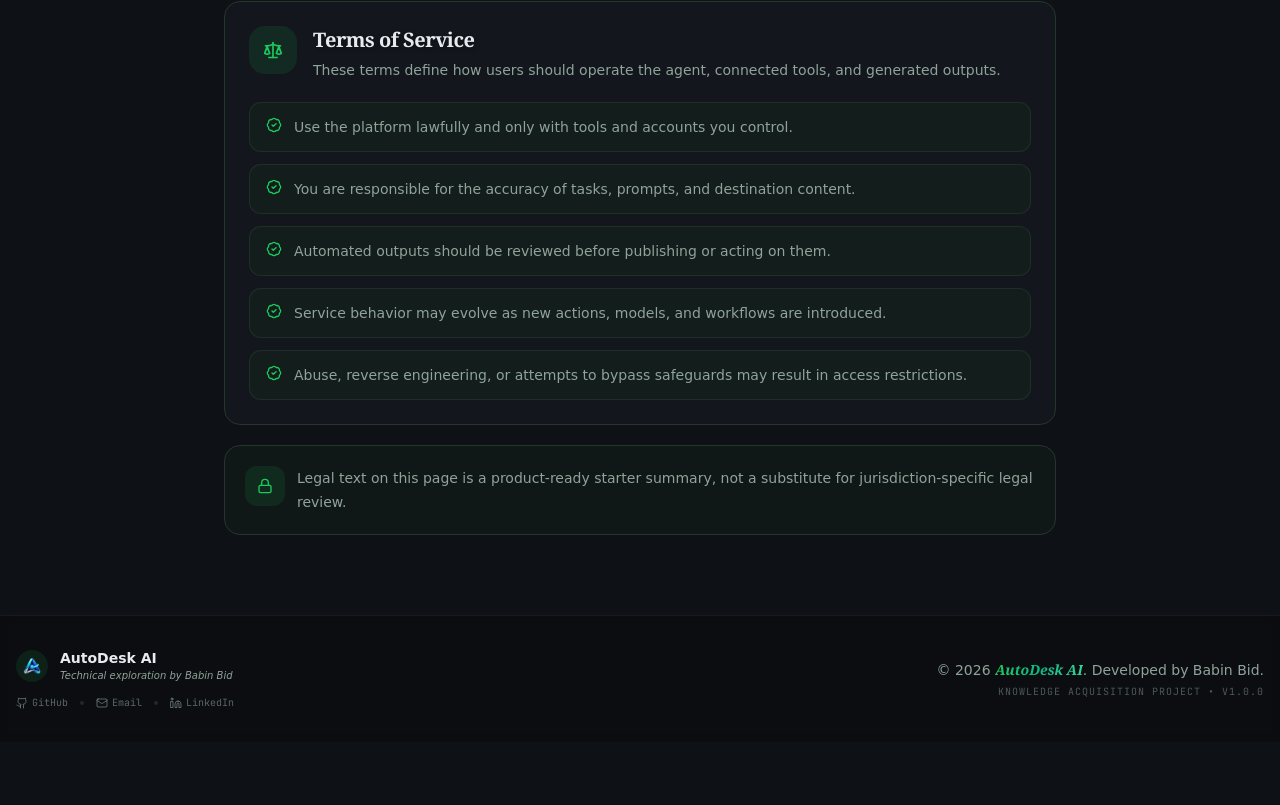
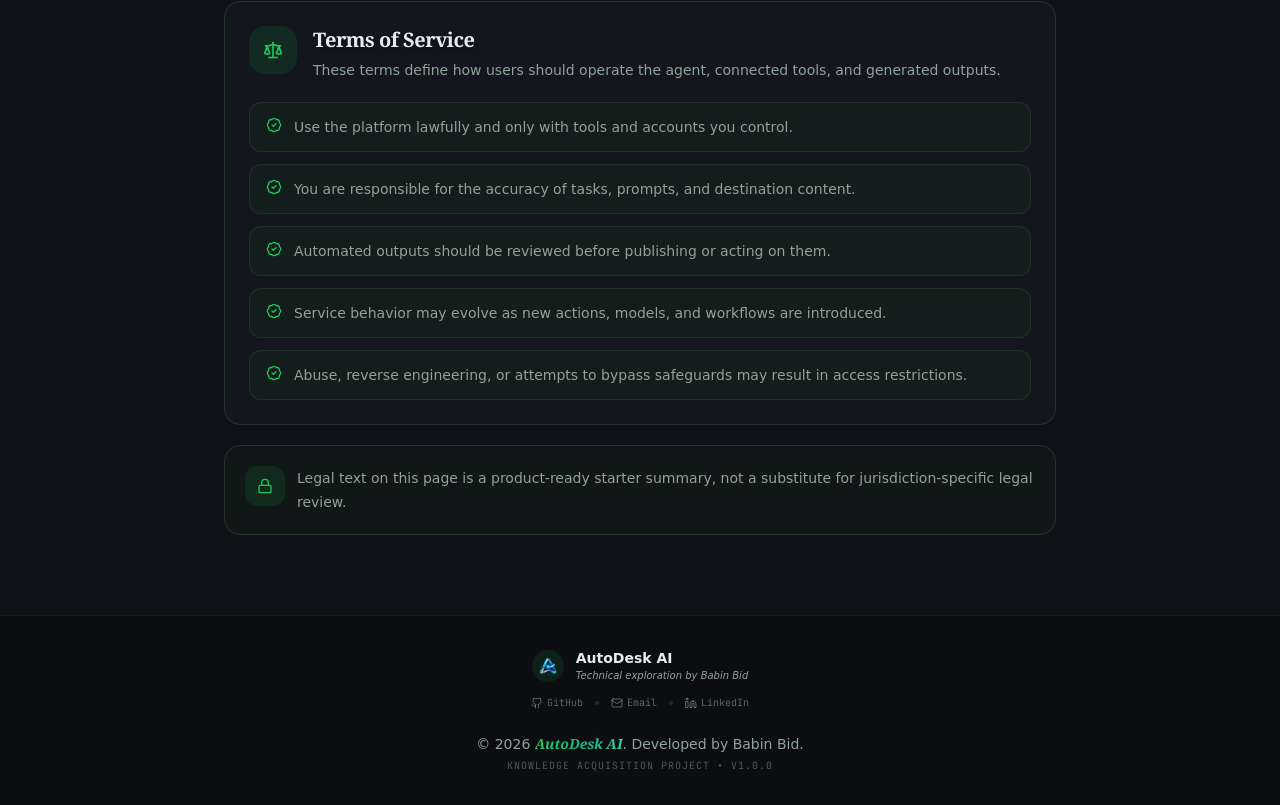
Before and after one commit to KGFCH2/AutoDesk-AI, a React (Vite) app: page /terms in a window 1280 px wide. Shown: the part 316-1121 px from the top of the page. Before the commit the page ends 1058 px from the top, so only its background shows below. Built offline with nearby package versions, Linux system fonts and the light colour scheme; the HTML template or start-up script is replaced by a standard one.

Commit message:
Centered footer branding and added ScrollToTop component for seamless navigation

```diff
--- a/src/components/Layout.tsx
+++ b/src/components/Layout.tsx
@@ -3,6 +3,7 @@ import { Bot, FileText, Github, HelpCircle, LayoutDashboard, Linkedin, Mail, Men
 import { cn } from "@/lib/utils";
 import { motion, AnimatePresence } from "framer-motion";
 import { useState } from "react";
+import { ScrollToTop } from "./ui/scroll-to-top";
 
 const navItems = [
   { to: "/", label: "Dashboard", icon: LayoutDashboard },
@@ -17,6 +18,7 @@ export function Layout({ children }: { children: React.ReactNode }) {
 
   return (
     <div className="min-h-screen flex flex-col bg-background selection:bg-primary/30">
+      <ScrollToTop />
       {/* Navigation */}
       <motion.nav
         initial={{ y: -100 }}
@@ -116,20 +118,20 @@ export function Layout({ children }: { children: React.ReactNode }) {
 
       {/* Footer */}
       <footer className="w-full border-t border-white/5 bg-black/20 backdrop-blur-sm mt-auto py-8 group/footer">
-        <div className="container mx-auto px-4 flex flex-col md:flex-row items-center justify-between gap-6">
-          <div className="flex flex-col gap-1">
-            <div className="flex items-center space-x-3">
+        <div className="container mx-auto px-4 flex flex-col items-center gap-6">
+          <div className="flex flex-col items-center gap-1 text-center">
+            <div className="flex items-center space-x-3 justify-center">
               <div className="p-1 rounded-lg bg-primary/10 transition-all duration-300 group-hover/footer:bg-primary/20 group-hover/footer:scale-110">
                 <img src="/Favicon.png" alt="AutoDesk AI" className="h-6 w-6 transition-all duration-500 group-hover/footer:rotate-[360deg]" />
               </div>
-              <div className="flex flex-col">
+              <div className="flex flex-col text-left">
                 <span className="text-sm font-bold text-foreground">AutoDesk AI</span>
                 <span className="text-[10px] text-muted-foreground italic font-comic">
                   Technical exploration by Babin Bid
                 </span>
               </div>
             </div>
-            <div className="flex items-center gap-3 mt-2 text-[10px] text-muted-foreground/60 font-mono">
+            <div className="flex items-center justify-center gap-3 mt-2 text-[10px] text-muted-foreground/60 font-mono">
               <a href="https://github.com/KGFCH2/AutoDesk-AI" target="_blank" rel="noopener noreferrer" className="flex items-center gap-1 hover:text-primary transition-colors group/link">
                 <Github className="h-3 w-3 group-hover/link:animate-bounce" /> GitHub
               </a>
@@ -143,7 +145,7 @@ export function Layout({ children }: { children: React.ReactNode }) {
               </a>
             </div>
           </div>
-          <div className="flex flex-col items-center md:items-end gap-1">
+          <div className="flex flex-col items-center gap-1 text-center">
             <div className="text-sm font-medium text-muted-foreground">
               © 2026 <span className="text-math-gradient font-bold">AutoDesk AI</span>. Developed by Babin Bid.
             </div>
--- /dev/null
+++ b/src/components/ui/scroll-to-top.tsx
@@ -0,0 +1,12 @@
+import { useEffect } from "react";
+import { useLocation } from "react-router-dom";
+
+export function ScrollToTop() {
+    const { pathname } = useLocation();
+
+    useEffect(() => {
+        window.scrollTo(0, 0);
+    }, [pathname]);
+
+    return null;
+}
```
